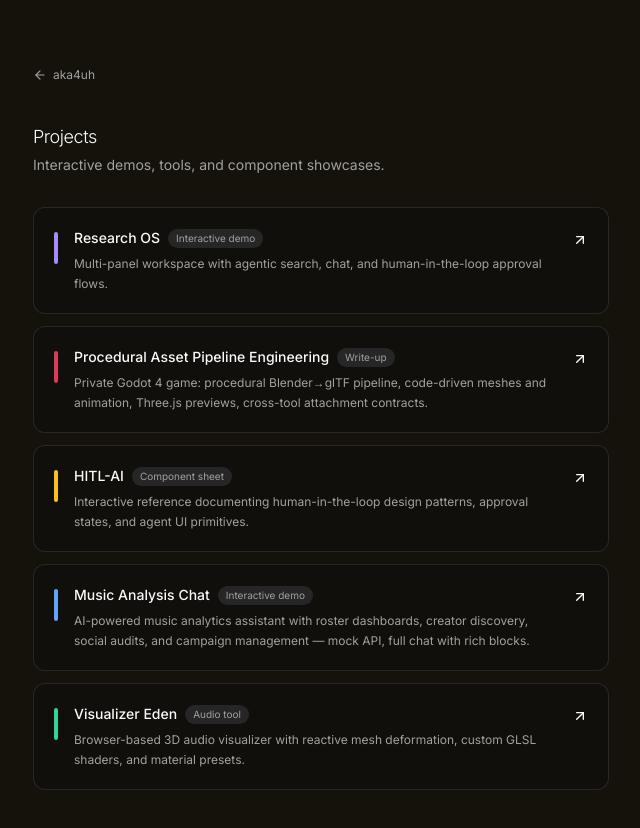
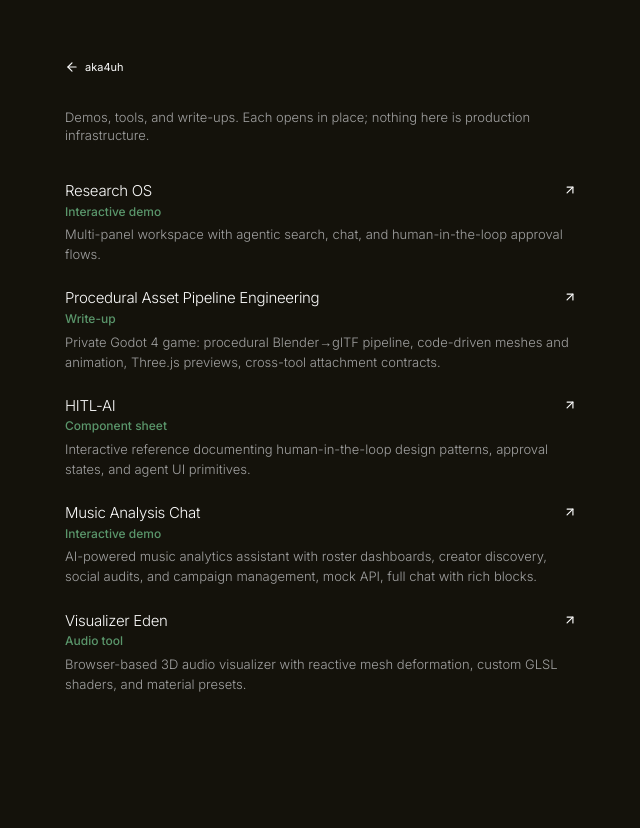
Before and after one commit to akaieuan/fkayion, a Next.js app: page /demo in a window 1280 px wide. Shown: the top 828 px of the page, without its empty margins (319-959 px from the left). After the commit the page ends 800 px from the top, so only its background shows below. Built offline with nearby package versions, Linux system fonts and the light colour scheme.

Commit message:
clean up

```diff
--- a/app/demo/page.tsx
+++ b/app/demo/page.tsx
@@ -1,13 +1,17 @@
 import Link from 'next/link'
 import { ArrowLeft, ArrowUpRight } from 'lucide-react'
+
+/** Sage green from landing product section (`labelAccent` / hue ~152 oklch) */
+const tagAccent =
+  'text-[12px] font-medium leading-snug text-[oklch(0.38_0.055_152.2)] transition-colors dark:text-[oklch(0.62_0.09_152)] group-hover:text-[oklch(0.32_0.085_152)] dark:group-hover:text-[oklch(0.78_0.1_152)]'
 
 const projects = [
   {
     title: 'Research OS',
     type: 'Interactive demo',
-    description: 'Multi-panel workspace with agentic search, chat, and human-in-the-loop approval flows.',
+    description:
+      'Multi-panel workspace with agentic search, chat, and human-in-the-loop approval flows.',
     href: '/demo/research-os',
-    accent: 'bg-violet-400',
   },
   {
     title: 'Procedural Asset Pipeline Engineering',
@@ -15,28 +19,27 @@ const projects = [
     description:
       'Private Godot 4 game: procedural Blender→glTF pipeline, code-driven meshes and animation, Three.js previews, cross-tool attachment contracts.',
     href: '/demo/brooklyn-dead',
-    accent: 'bg-rose-500/90',
   },
   {
     title: 'HITL-AI',
     type: 'Component sheet',
-    description: 'Interactive reference documenting human-in-the-loop design patterns, approval states, and agent UI primitives.',
+    description:
+      'Interactive reference documenting human-in-the-loop design patterns, approval states, and agent UI primitives.',
     href: '/demo/hitl-ai/sheet',
-    accent: 'bg-amber-400',
   },
   {
     title: 'Music Analysis Chat',
     type: 'Interactive demo',
-    description: 'AI-powered music analytics assistant with roster dashboards, creator discovery, social audits, and campaign management — mock API, full chat with rich blocks.',
+    description:
+      'AI-powered music analytics assistant with roster dashboards, creator discovery, social audits, and campaign management, mock API, full chat with rich blocks.',
     href: '/demo/music-analysis-chat',
-    accent: 'bg-blue-400',
   },
   {
     title: 'Visualizer Eden',
     type: 'Audio tool',
-    description: 'Browser-based 3D audio visualizer with reactive mesh deformation, custom GLSL shaders, and material presets.',
+    description:
+      'Browser-based 3D audio visualizer with reactive mesh deformation, custom GLSL shaders, and material presets.',
     href: '/Visualizer-Eden',
-    accent: 'bg-emerald-400',
   },
 ]
 
@@ -47,48 +50,44 @@ export const metadata = {
 
 export default function DemoIndexPage() {
   return (
-    <div className="flex min-h-screen flex-col items-center justify-center bg-background px-6 py-16">
-      <div className="w-full max-w-xl">
+    <div className="min-h-screen bg-background px-6 py-12 sm:py-14">
+      <div className="mx-auto w-full max-w-lg">
         <Link
           href="/"
-          className="mb-10 inline-flex items-center gap-1.5 text-xs text-muted-foreground hover:text-foreground transition-colors"
+          className="mb-7 inline-flex items-center gap-1.5 text-[11px] text-muted-foreground/90 transition-colors hover:text-foreground"
         >
           <ArrowLeft className="h-3.5 w-3.5" />
           aka4uh
         </Link>
 
-        <h1 className="text-lg font-light tracking-tight text-foreground">
-          Projects
-        </h1>
-        <p className="mt-1 text-sm text-muted-foreground">
-          Interactive demos, tools, and component showcases.
-        </p>
+        <header>
 
-        <div className="mt-8 space-y-3">
+          <p className="mt-1.5 text-[13px] font-light leading-snug text-muted-foreground">
+            Demos, tools, and write-ups. Each opens in place; nothing here is production infrastructure.
+          </p>
+        </header>
+
+        <ul className="mt-7 flex list-none flex-col gap-2 p-0">
           {projects.map((project) => (
-            <Link
-              key={project.href}
-              href={project.href}
-              className="group flex items-start gap-4 rounded-xl border border-border bg-card p-5 transition-all hover:border-foreground/20 hover:bg-card/80"
-            >
-              <div className={`mt-1 h-8 w-1 shrink-0 rounded-full ${project.accent} transition-all group-hover:h-10`} />
-              <div className="flex-1 min-w-0">
-                <div className="flex items-center gap-2">
-                  <h2 className="text-sm font-medium text-foreground">
+            <li key={project.href}>
+              <Link
+                href={project.href}
+                className="group block rounded-md px-2 py-2 -mx-2 transition-colors hover:bg-muted/30"
+              >
+                <div className="flex items-start justify-between gap-3">
+                  <h2 className="text-[15px] font-light leading-snug tracking-[-0.02em] text-foreground pr-2">
                     {project.title}
                   </h2>
-                  <span className="rounded-full bg-muted px-2 py-0.5 text-[10px] text-muted-foreground">
-                    {project.type}
-                  </span>
+                  <ArrowUpRight className="mt-0.5 h-3.5 w-3.5 shrink-0 text-muted-foreground/35 transition-all group-hover:translate-x-0.5 group-hover:-translate-y-0.5 group-hover:text-[oklch(0.4_0.08_152.2)] dark:group-hover:text-[oklch(0.707_0.108_152.216)]" />
                 </div>
-                <p className="mt-1.5 text-xs leading-relaxed text-muted-foreground">
+                <p className={`mt-0.5 ${tagAccent}`}>{project.type}</p>
+                <p className="mt-1 text-[13px] font-light leading-[1.55] text-muted-foreground">
                   {project.description}
                 </p>
-              </div>
-              <ArrowUpRight className="mt-1 h-4 w-4 shrink-0 text-muted-foreground/40 transition-all group-hover:text-foreground group-hover:translate-x-0.5 group-hover:-translate-y-0.5" />
-            </Link>
+              </Link>
+            </li>
           ))}
-        </div>
+        </ul>
       </div>
     </div>
   )
```
Also changed, not shown: 1 other file (tests, documents, lock files or other folders).
